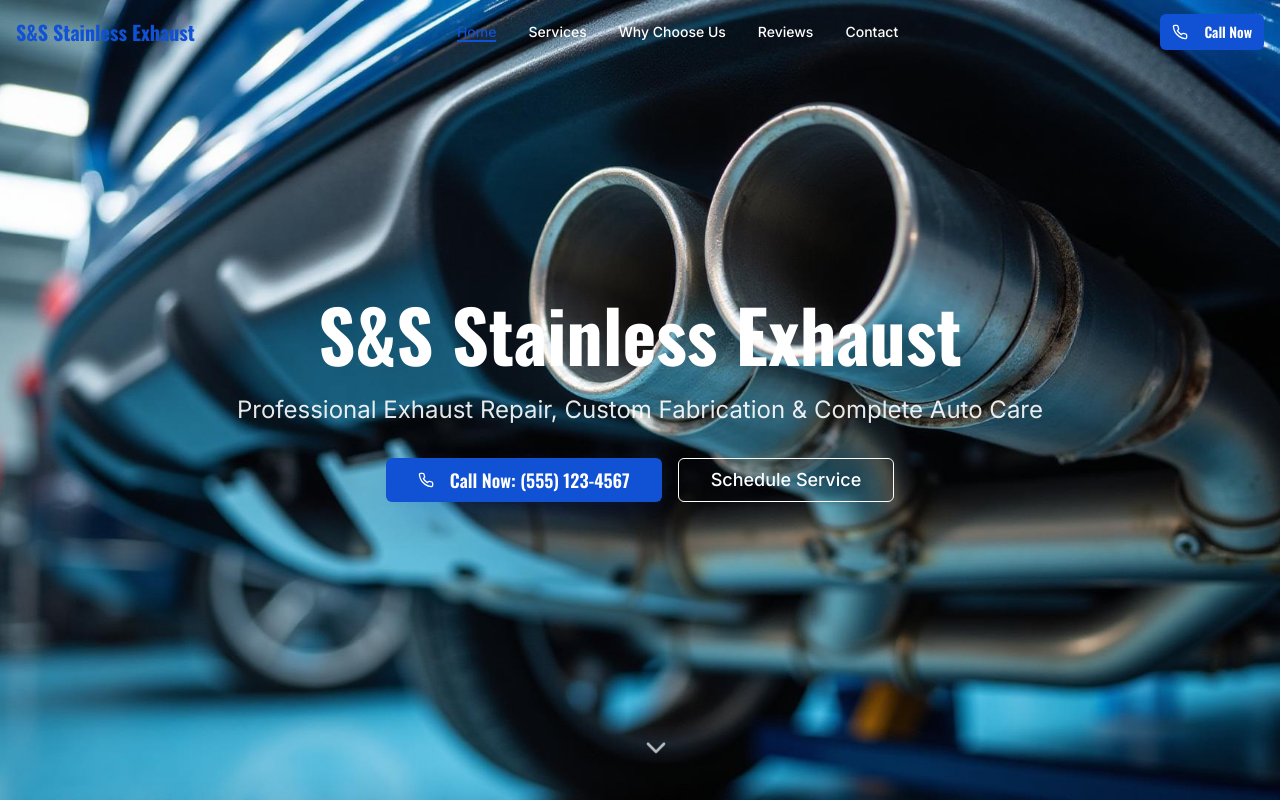
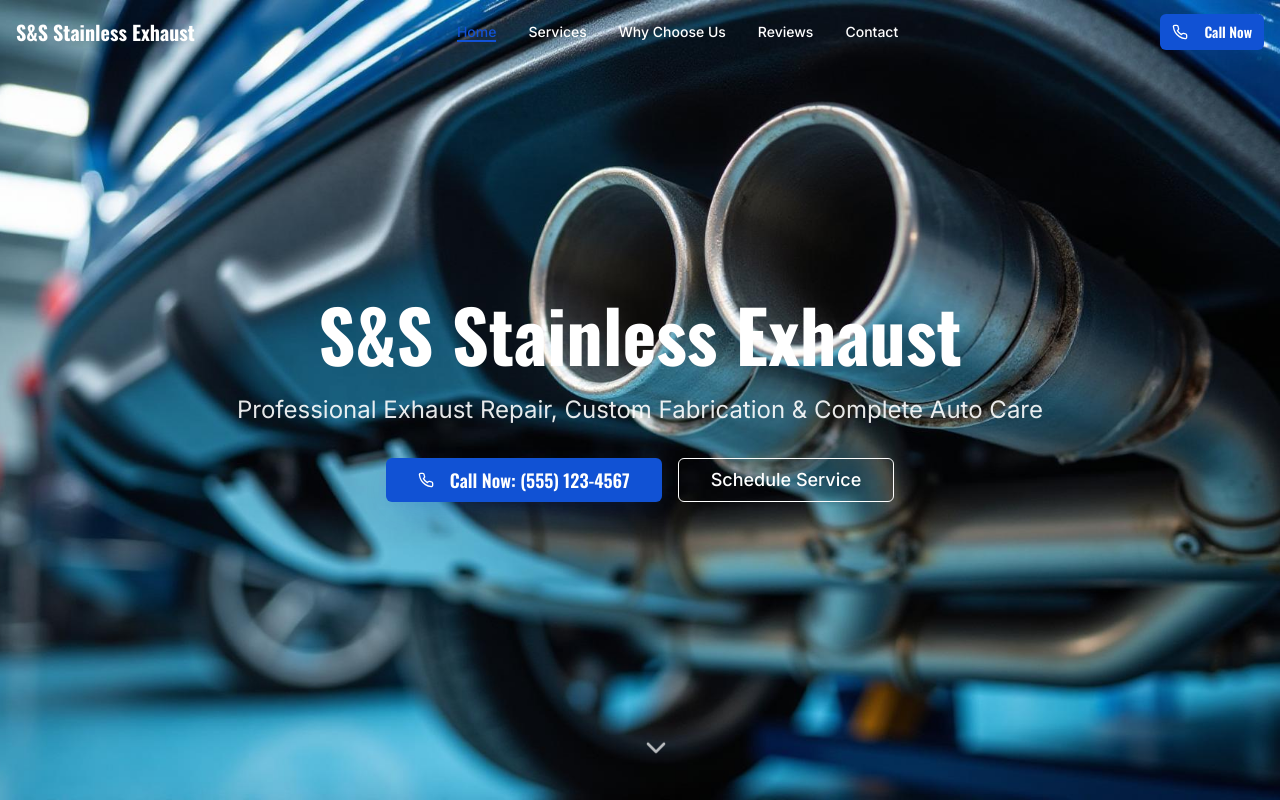
Before and after one commit to sean-m-mccullough/sndsexhaust-skyline-showcase, a React (Vite) app: page / in a window 1280 px wide. Shown: the top 800 px of the page. Built offline with nearby package versions, Linux system fonts and the light colour scheme.

Commit message:
Improve navigation bar contrast
Ensure the company name "S&S Stainless Exhaust" is clearly visible in the navigation bar when scrolled to the top of the page by adjusting its color to prevent blending with the background image.

```diff
--- a/src/components/Navigation.tsx
+++ b/src/components/Navigation.tsx
@@ -73,7 +73,11 @@ export const Navigation: React.FC<NavigationProps> = ({ className = '' }) => {
           <div className="flex items-center">
             <button
               onClick={() => scrollToSection('#hero')}
-              className="text-xl font-oswald font-bold text-primary hover:text-primary/80 smooth-transition"
+              className={`text-xl font-oswald font-bold smooth-transition ${
+                isScrolled
+                  ? 'text-primary hover:text-primary/80'
+                  : 'text-white hover:text-white/90 drop-shadow-lg'
+              }`}
             >
               S&S Stainless Exhaust
             </button>
```
